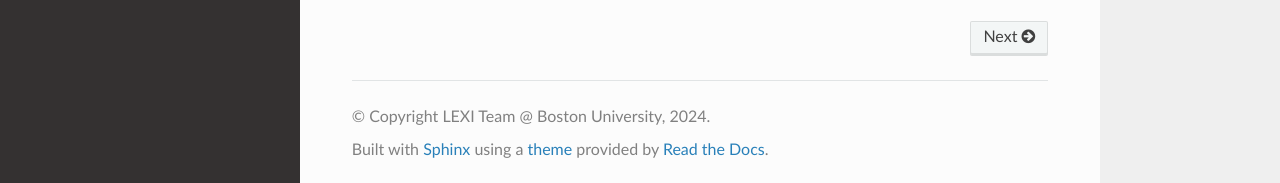
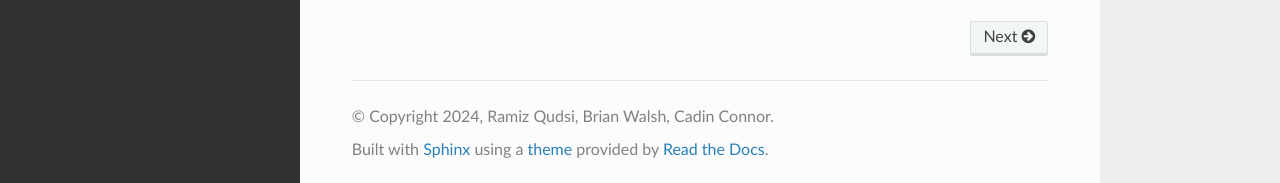
Before and after one commit to Lexi-BU/lexi, a Sphinx documentation site: the page built from docs/index.rst, in a window 1280 px wide and 900 px high, scrolled down 502 px. Shown: the part 714-897 px from the top of the window. Built offline with Sphinx 7.4.7 and the Read the Docs theme 3.1.0, drawn with Linux system fonts in a browser that asks for light colours; part of the change alters nothing that is shown.

```diff
--- a/docs/_templates/layout.html
+++ b/docs/_templates/layout.html
@@ -3,12 +3,3 @@
 {% block sourcelink %}
 <a href="https://github.com/Lexi-BU/lexi/" target="_blank">View page source</a>
 {% endblock %}
-
-<div class="version-selector">
-    <h3>Versions</h3>
-    <ul>
-    {% for version in versions %}
-        <li><a href="{{ html_baseurl }}/{{ version }}/">{{ version }}</a></li>
-    {% endfor %}
-    </ul>
-</div>
--- a/docs/conf.py
+++ b/docs/conf.py
@@ -1,10 +1,9 @@
 import os
 import sys
-import subprocess
 
 sys.path.insert(0, os.path.abspath("."))
 sys.path.insert(0, os.path.abspath("../"))
-# sys.path.insert(0, os.path.abspath("../../"))
+sys.path.insert(0, os.path.abspath("../../"))
 
 # Configuration file for the Sphinx documentation builder.
 #
@@ -15,38 +14,8 @@ sys.path.insert(0, os.path.abspath("../"))
 # https://www.sphinx-doc.org/en/master/usage/configuration.html#project-information
 
 project = "LEXI"
-copyright = "LEXI Team @ Boston University, 2024"
+copyright = "2024, Ramiz Qudsi, Brian Walsh, Cadin Connor"
 author = "Ramiz Qudsi, Brian Walsh, Cadin Connor"
-
-html_baseurl = "https://lexi-bu.github.io/"
-
-
-def get_git_versions():
-    try:
-        # Fetch tags
-        tags = subprocess.check_output(
-            ["git", "tag"], universal_newlines=True
-        ).splitlines()
-        # Fetch branches
-        branches = subprocess.check_output(
-            ["git", "branch", "-r"], universal_newlines=True
-        ).splitlines()
-        # Clean up branches (remove remote name, e.g., "origin/")
-        branches = [
-            branch.strip().replace("origin/", "")
-            for branch in branches
-            if "origin/HEAD" not in branch
-        ]
-
-        # Combine and sort
-        versions = sorted(set(tags + branches), reverse=True)
-        return versions
-    except Exception as e:
-        print(f"Error fetching Git versions: {e}")
-        return ["latest", "stable"]  # Fallback versions
-
-
-versions = get_git_versions()
 
 # -- General configuration ---------------------------------------------------
 # https://www.sphinx-doc.org/en/master/usage/configuration.html#general-configuration
@@ -80,14 +49,13 @@ html_logo = "_static/lexi_logo.png"
 
 html_context = {
     "display_github": True,  # Enable the "View page source" link
-    "display_versions": True,
-    "versions": versions,
     "github_user": "Lexi-BU",  # GitHub username or organization name
     "github_repo": "lexi",  # Repository name
     "github_version": "stable",  # Branch name
     "conf_py_path": "/lexi/",  # Path to the relevant file directory
     "source_suffix": ".py",  # Set to Python file extension
 }
+
 # -- Options for autodoc -----------------------------------------------------
 # https://www.sphinx-doc.org/en/master/usage/extensions/autodoc.html#module-sphinx.ext.autodoc
 
```
